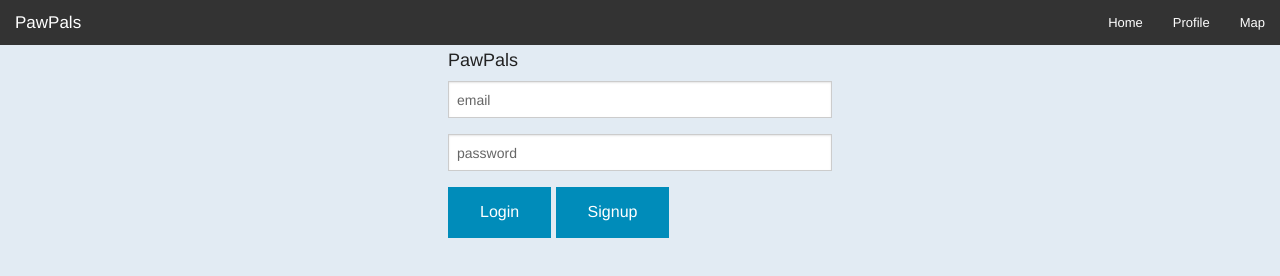
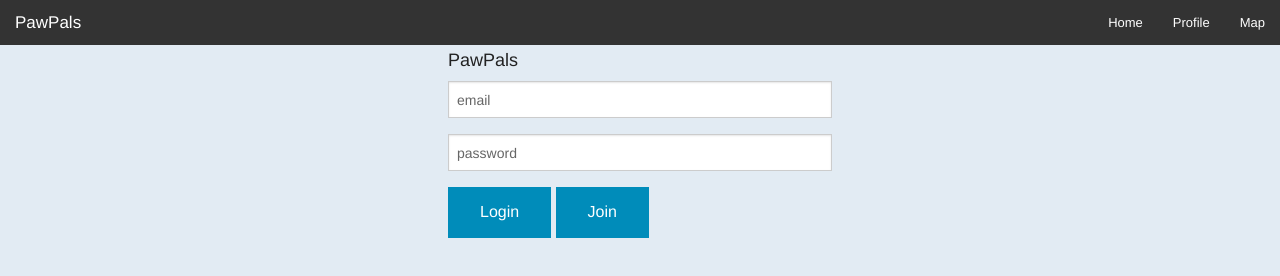
Before and after one commit to PAWPALS/Front-End, a website with bundled scripts: page app/index.html in a window 1280 px wide. Built offline with nearby package versions, Linux system fonts and the light colour scheme; some packages are replaced by stand-ins of ours.

Commit message:
Merging with master

```diff
--- a/app/templates/app-layout/home.tpl.html
+++ b/app/templates/app-layout/home.tpl.html
@@ -10,7 +10,7 @@
 
   <div>
     <button>Login</button>
-    <button>Signup</button>
+    <button>Join</button>
   </div>
 
 </div>
```
